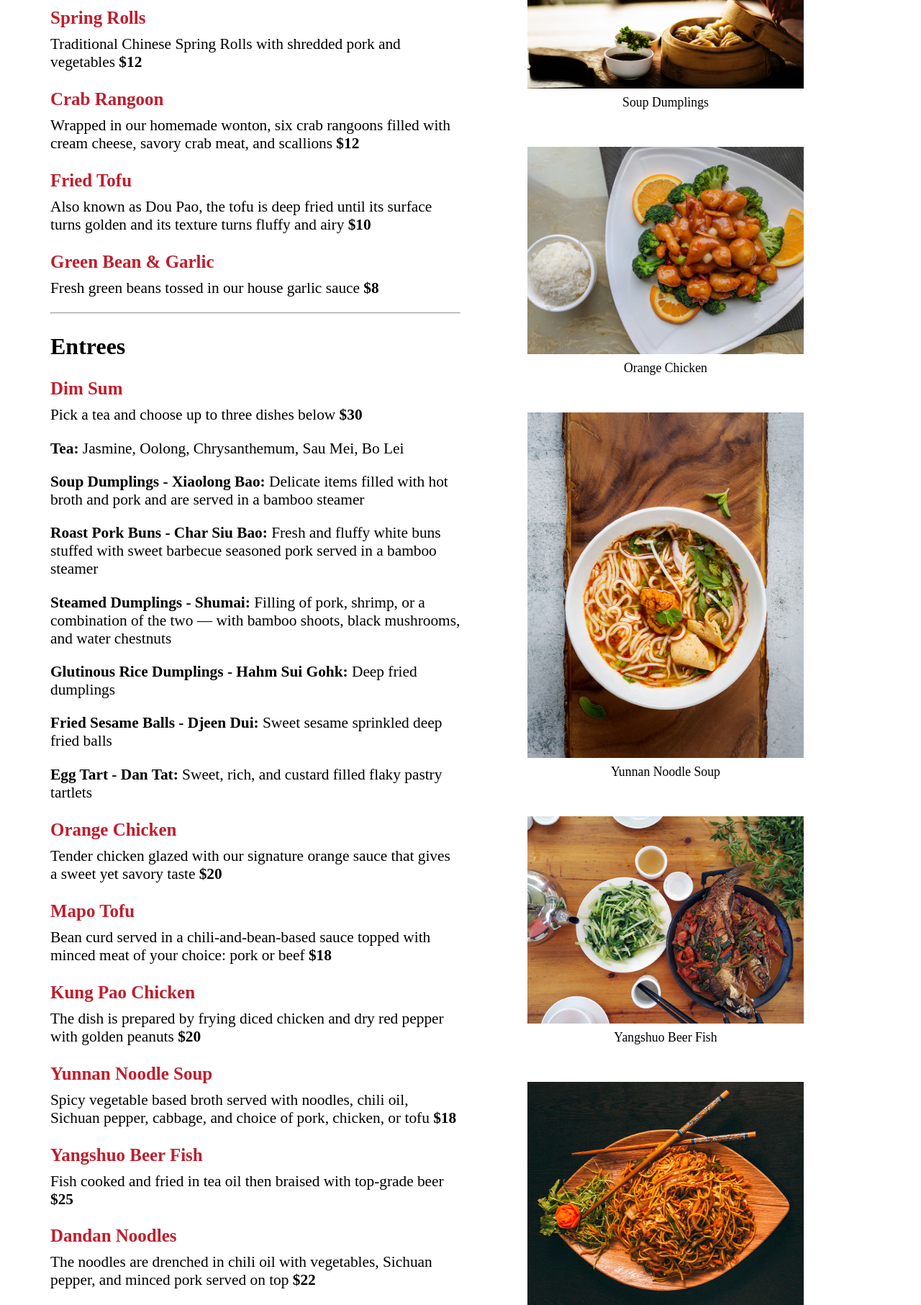
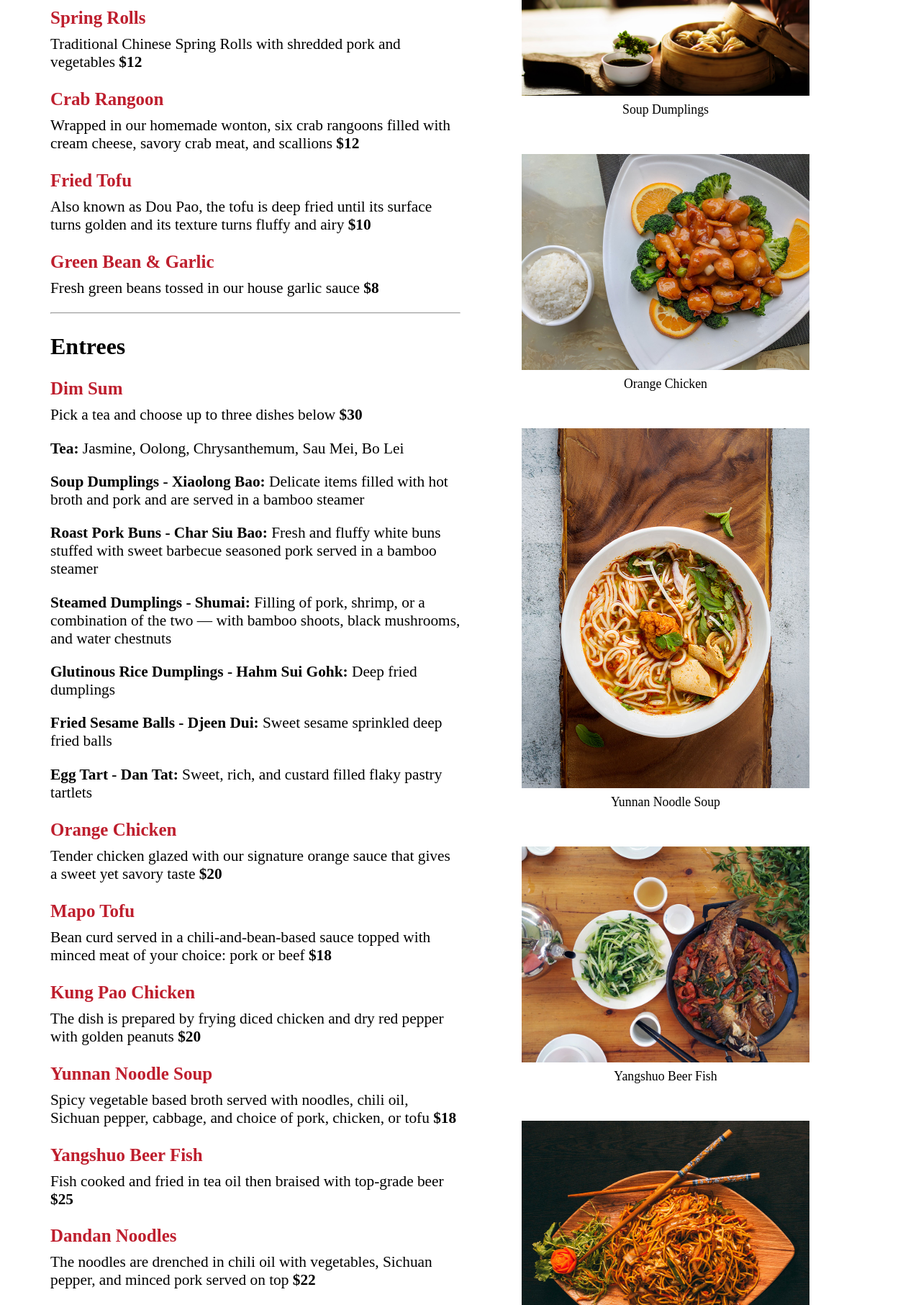
Before and after one commit to emgnomez/town-restaurant, a plain HTML site: page root_folder/menu.html in a window 1280 px wide. Shown: the part 371-2184 px from the top of the page at 72% size. Drawn offline with Linux system fonts and the light colour scheme; a web font is replaced by a local one.

Commit message:
keep menu image names in same div

```diff
--- a/root_folder/css/style.css
+++ b/root_folder/css/style.css
@@ -237,7 +237,7 @@ hr {
 }
 
 #food-images img {
-  width: 30vw;
+  width: 400px;
   padding: 50px 50px 0px 50px;
 }
 
--- a/root_folder/menu.html
+++ b/root_folder/menu.html
@@ -115,30 +115,40 @@
       </div>
       <!-- Food images -->
       <div id="food-images" class="center column">
+        <div>
           <img src="./images/dumplings.jpg"
           alt="Dumplings in wood steamer basket and hand taking lid off allowing steam to come out">
           <br>
           <small>Soup Dumplings</small>
+        </div>
 
+        <div>
           <img src="./images/orange-chicken.jpg"
             alt="Bright bite-sized orange chicken on a layer of broccoli with orange slices garnish on a white plate and a side of rice">
           <br>
           <small>Orange Chicken</small>
+        </div>
 
+        <div>
           <img src="./images/noodle-soup.jpg"
             alt="Noodles, tofu, and fried chicken piece in red-yellow broth with green garnish">
           <br>
           <small>Yunnan Noodle Soup</small>
+        </div>
 
+        <div>
           <img src="./images/fish.jpg"
             alt="Two whole fish in a black pot surrounded by peppers and liquid next to a plate of greens and a teapot">
           <br>
           <small>Yangshuo Beer Fish</small>
+        </div>
 
+        <div>
           <img src="./images/noodles-with-chopsticks.jpg"
             alt="Noodles with vegetables and green garnish on side on wooden plate with chopsticks">
           <br>
           <small>Dandan Noodles</small>
+        </div>
 
       </div>
     </div>
```
Lines whose indentation alone changed are shown as unchanged.
